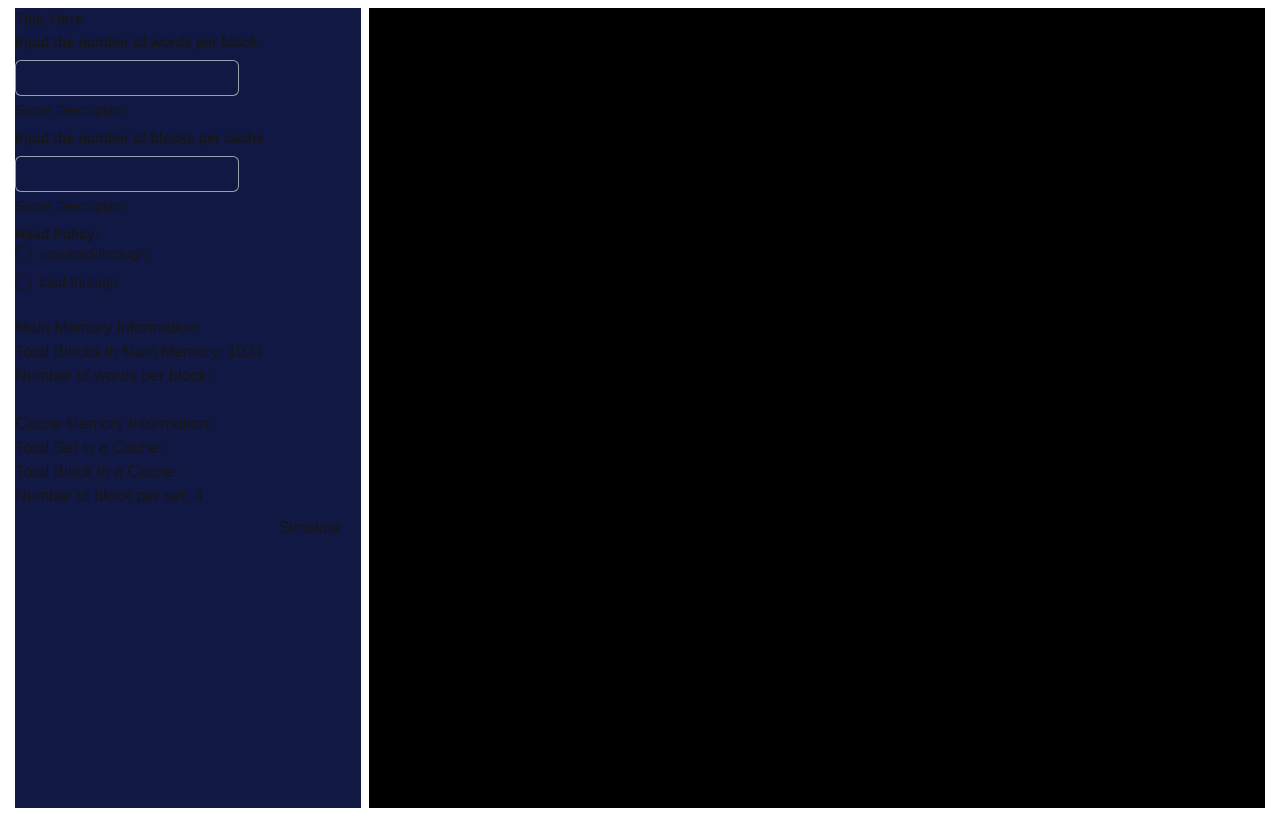
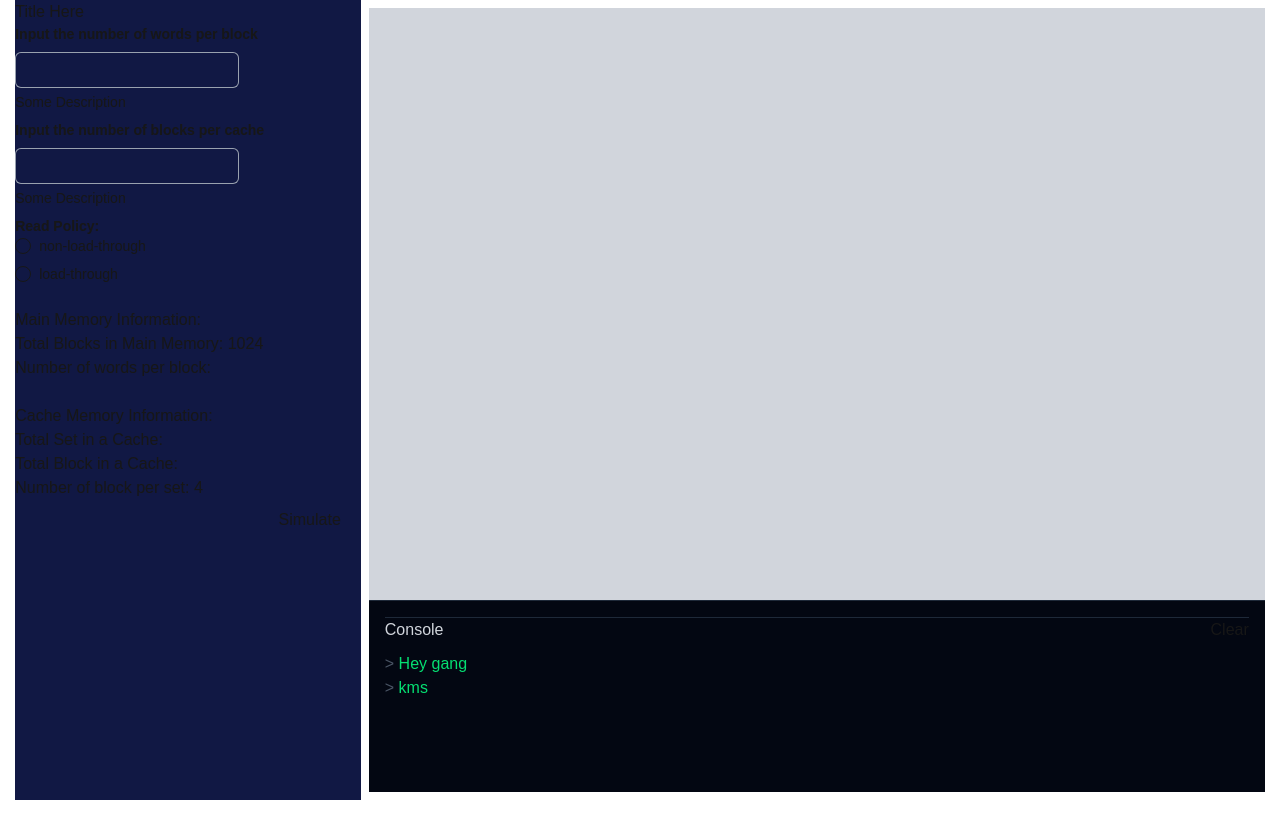
Before and after one commit to ethanndaniel/CSARCH2_CaseProject1_Group7, a Next.js app in the folder simulation/: page / in a window 1280 px wide. Built offline with nearby package versions, Linux system fonts and the light colour scheme.

Commit message:
Feat: console

```diff
--- /dev/null
+++ b/simulation/src/app/helperComponents/Console.tsx
@@ -0,0 +1,32 @@
+"use client"
+import React, { useState } from 'react'
+
+const Console = () => {
+    const [logs, setLogs] = useState<string[]>([
+    "Hey gang",
+    "kms",
+  ]);
+
+  return (
+    <div className="h-48 min-h-[120px] max-h-[40vh] bg-gray-950 border-t border-gray-800 p-4 flex flex-col justify-between">
+
+        <div className="flex justify-between border-t border-gray-800 items-center mb-2 pb-1">
+            <span className="text-gray-300">Console</span>
+            <button onClick={() => setLogs([])}>
+                Clear
+            </button>
+        </div>
+
+        <div className="flex-1 overflow-y-auto space-y-1 text-green-400 whitespace-pre-wrap">
+            {logs.map((log, index) => (
+            <div key={index} className="leading-tight">
+                <span className="text-gray-600 select-none">&gt; </span>
+                {log}
+            </div>
+            ))}
+        </div>
+    </div>
+  )
+}
+
+export default Console
--- a/simulation/src/app/page.tsx
+++ b/simulation/src/app/page.tsx
@@ -2,20 +2,32 @@
 import Image from "next/image";
 import {useState} from "react";
 import Input from "./helperComponents/Input";
+import Console from "./helperComponents/Console";
 
 export default function Home() {
-  const [word,setWord]=useState("");
+  const [word, setWord] = useState("");
+
   return (
-    <div className="min-h-screen w-full bg-white flex justify-center items-center gap-2 py-2">
+    <div className="h-screen w-full bg-white flex justify-center items-center gap-2 py-2">
+
+        {/* Toolbox view */}
         <div className="w-[27vw] min-h-screen bg-[#111844]">
           <Input/>
-        <div>
-    </div>
+        </div>
 
-        </div>
-        <div className="w-[70vw] min-h-screen bg-black">
-              {word}
-        </div>
+        {/* Main View */}
+        <div className="w-[70vw] h-full bg-gray-300 flex flex-col justify-between overflow-hidden">
+
+          {/* Simulator */}
+          <div className="flex-1 p-4 overflow-auto text-white">
+            {word}
+          </div>
+
+          {/* Console */}
+          <div>
+            <Console/>
+          </div>
+      </div>
     </div>
   );
 }
```
